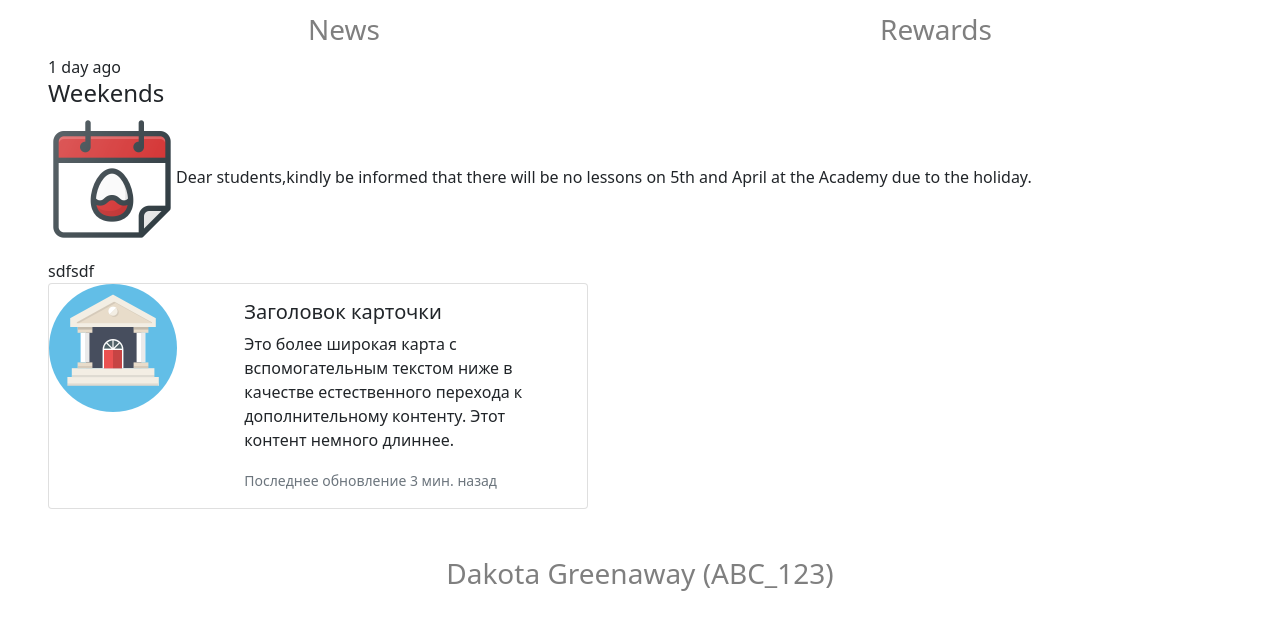
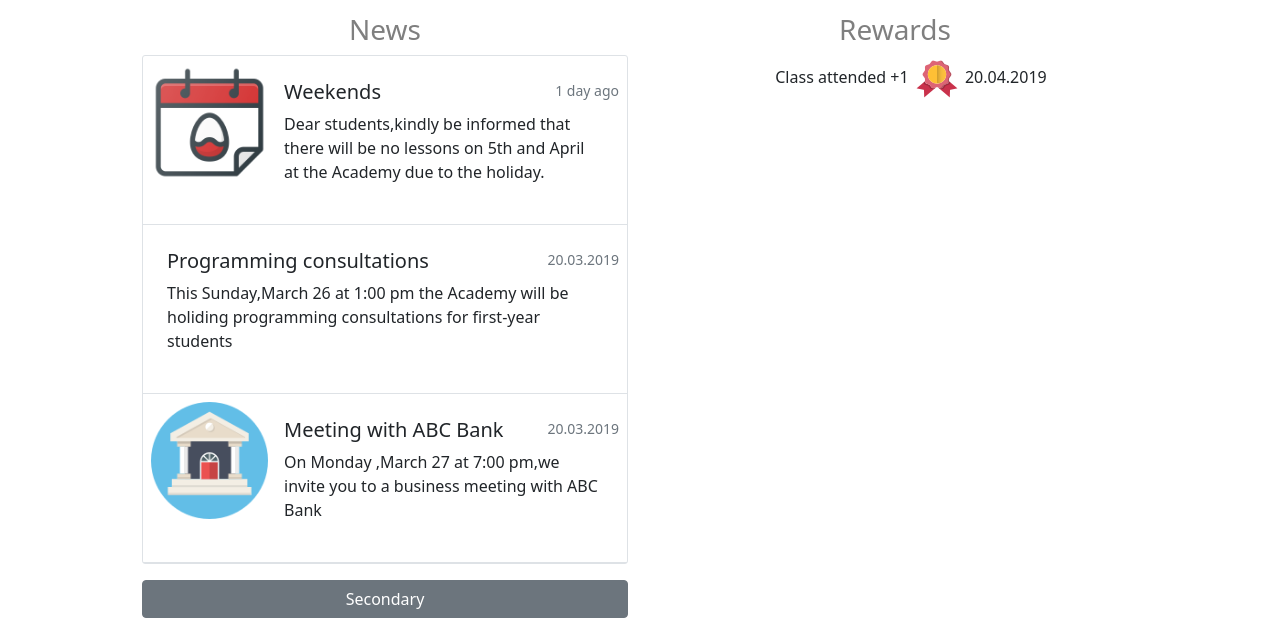
Before and after one commit to Camber62/Home_Bootstrap, a plain HTML site: page index.html in a window 1280 px wide. Shown: the part 180-814 px from the top of the page. Drawn offline with Linux system fonts and the light colour scheme.

Commit message:
Почти готово

```diff
--- a/css/main.css
+++ b/css/main.css
@@ -1,3 +1,10 @@
 .header{
     background-color: #1b5589;
 }
+.news{
+    border:#dee2e6 1px solid ;
+    border-radius: 3px;
+}
+.table{
+margin-bottom: unset
+}
--- a/index.html
+++ b/index.html
@@ -11,6 +11,7 @@
     <link rel="stylesheet" href="Fonts/fontawesome-free-6.0.0-beta3-web/css/solid.css">
 </head>
 <body>
+<div class="container">
     <nav class="navbar navbar-expand-lg navbar-dark header">
         <div class="container-fluid px-5">
             <a class="navbar-brand" href="#">
@@ -44,53 +45,103 @@
         <h1 class="text-center my-3 text-black-50">Dakota Greenaway (ABC_123)</h1>
         <hr>
 
+        <div class="row mx-0">
+            <div class="col">
+                <h3 class="text-center text-black-50">News</h3>
 
-    <div class="row mx-0">
-        <div class="col"><h3 class="text-center text-black-50">News</h3></div>
-        <div class="col"><h3 class="text-center text-black-50">Rewards</h3></div>
-    </div>
-
+                <div class="news">
                     <table class="table">
                         <tbody>
                         <tr>
-        <tr>
-            <span>1 day ago</span>
-            <h4>Weekends</h4>
-            <p><img src="icons/holiday.png">Dear students,kindly be informed that there will
+                            <td>
+                                <div class="mb-3" style="max-width: 540px;">
+                                    <div class="row g-0">
+                                        <div class="col" style="max-width: 25%;">
+                                            <img src="icons/holiday.png" class="img-fluid rounded-start" alt="...">
+                                        </div>
+                                        <div class="col">
+                                            <div class="card-body position-relative">
+                                                <h5 class="card-title d-inline-flex">Weekends</h5>
+                                                <small class="card-text text-muted d-inline-flex position-absolute end-0">1
+                                                    day
+                                                    ago</small>
+                                                <p class="card-text ">Dear students,kindly be informed that there will
                                                     be no lessons on 5th and April at the Academy due
-                to the holiday.
-            </p>
-        </tr>
+                                                    to the holiday.</p>
 
-        <tr>sdfsdf</tr>
-
-        <tr>
-            <div class="card mb-3" style="max-width: 540px;">
-                <div class="row g-0">
-                    <div class="col-md-4">
-                        <img src="icons/bank.png" class="img-fluid rounded-start" alt="...">
-                    </div>
-                    <div class="col-md-8">
-                        <div class="card-body">
-                            <h5 class="card-title">Заголовок карточки</h5>
-                            <p class="card-text">Это более широкая карта с вспомогательным текстом ниже в качестве
-                                естественного перехода к дополнительному контенту. Этот контент немного длиннее.</p>
-                            <p class="card-text"><small class="text-muted">Последнее обновление 3 мин. назад</small></p>
                                             </div>
                                         </div>
                                     </div>
                                 </div>
+                            </td>
                         </tr>
+                        <tr>
+                            <td>
+                                <div class="mb-3" style="max-width: 540px;">
+                                    <div class="row g-0">
+                                        <div class="col">
+                                            <div class="card-body position-relative">
+                                                <h5 class="card-title d-inline-flex">Programming consultations</h5>
+                                                <small class="card-text text-muted d-inline-flex position-absolute end-0">20.03.2019</small>
+                                                <p class="card-text ">This Sunday,March 26 at 1:00 pm the Academy will
+                                                    be
+                                                    holiding programming consultations for first-year students</p>
+
+                                            </div>
+                                        </div>
+                                    </div>
+                                </div>
+                            </td>
+                        </tr>
+                        <tr>
+                            <td>
+                                <div class="mb-3" style="max-width: 540px;">
+                                    <div class="row g-0">
+                                        <div class="col" style="max-width: 25%;">
+                                            <img src="icons/bank.png" class="img-fluid rounded-start" alt="...">
+                                        </div>
+                                        <div class="col">
+                                            <div class="card-body position-relative">
+                                                <h5 class="card-title d-inline-flex">Meeting with ABC Bank</h5>
+                                                <small class="card-text text-muted d-inline-flex position-absolute end-0">20.03.2019</small>
+                                                <p class="card-text ">On Monday ,March 27 at 7:00 pm,we invite you to a
+                                                    business
+                                                    meeting
+                                                    with ABC Bank</p>
+
+                                            </div>
+                                        </div>
+                                    </div>
+                                </div>
+                            </td>
                         </tr>
                         </tbody>
                     </table>
                 </div>
-<div class="text-center text-black-50 p-3"><h3>Dakota Greenaway (ABC_123)</h3></div>
+                <div class="col text-center my-3">
+                    <button type="button" class="btn btn-secondary w-100">Secondary</button>
+                </div>
+            </div>
+            <div class="col">
+                <h3 class="text-center text-black-50">Rewards</h3>
+                <ul class="text-center">
+                    <li class="d-inline-block">Class attended</li>
+                    <li class="d-inline-block">+1</li>
+                    <li class="d-inline-block"><img src="icons/badge.png" class="img-fluid rounded-start" alt="badge">
+                    </li>
+                    <li class="d-inline-block">20.04.2019</li>
+                </ul>
+            </div>
+
+        </div>
+    </div>
+
     <!-- подключение скриптового файла библиотеки jquery, необходимого для работы фреймворка -->
     <script src="js/jquery-3.5.1.slim.min.js"></script>
     <!-- подключение скриптового файла библиотеки popper, необходимого для работы фреймворка -->
     <script src="js/popper.min.js"></script>
     <!-- подключение скриптового файла фреймворка bootstrap -->
     <script src="bootstrap-5.1.3-dist/js/bootstrap.min.js"></script>
+</div>
 </body>
 </html>
```
Lines whose indentation alone changed are shown as unchanged.
